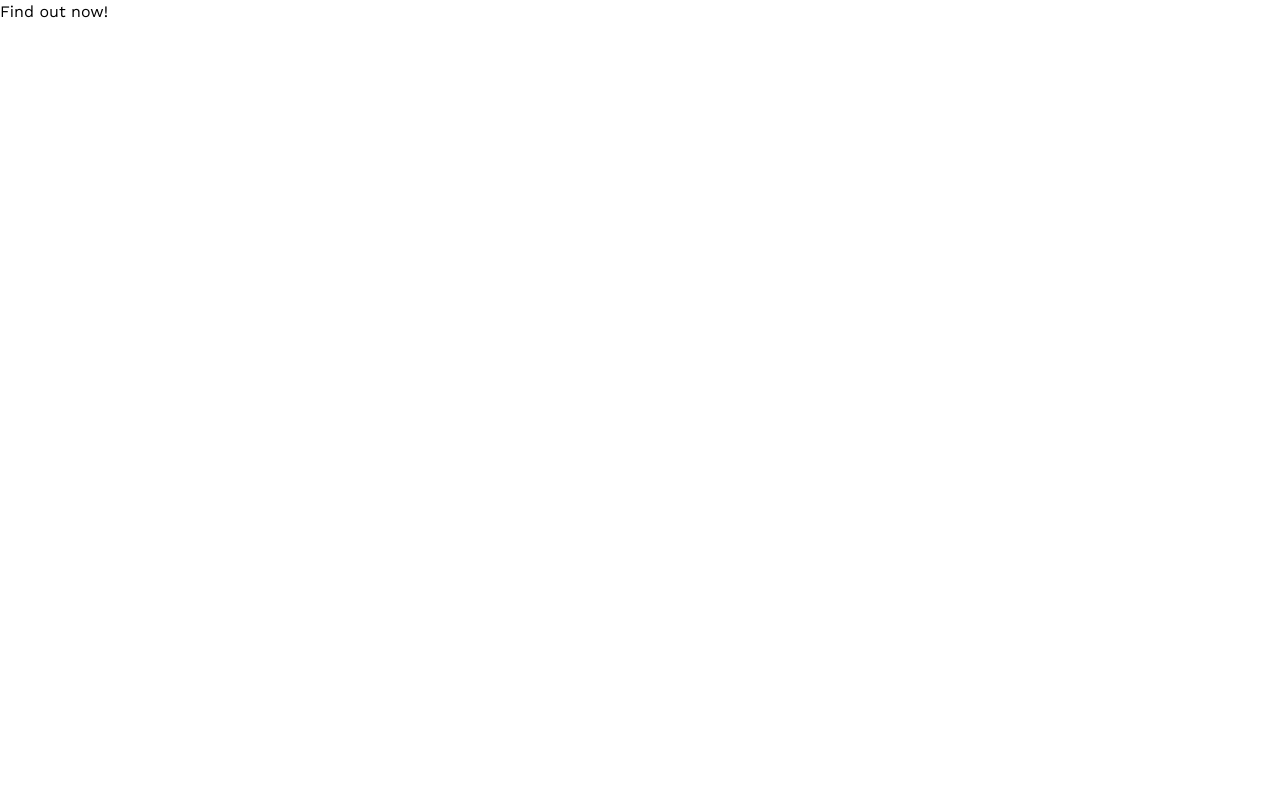
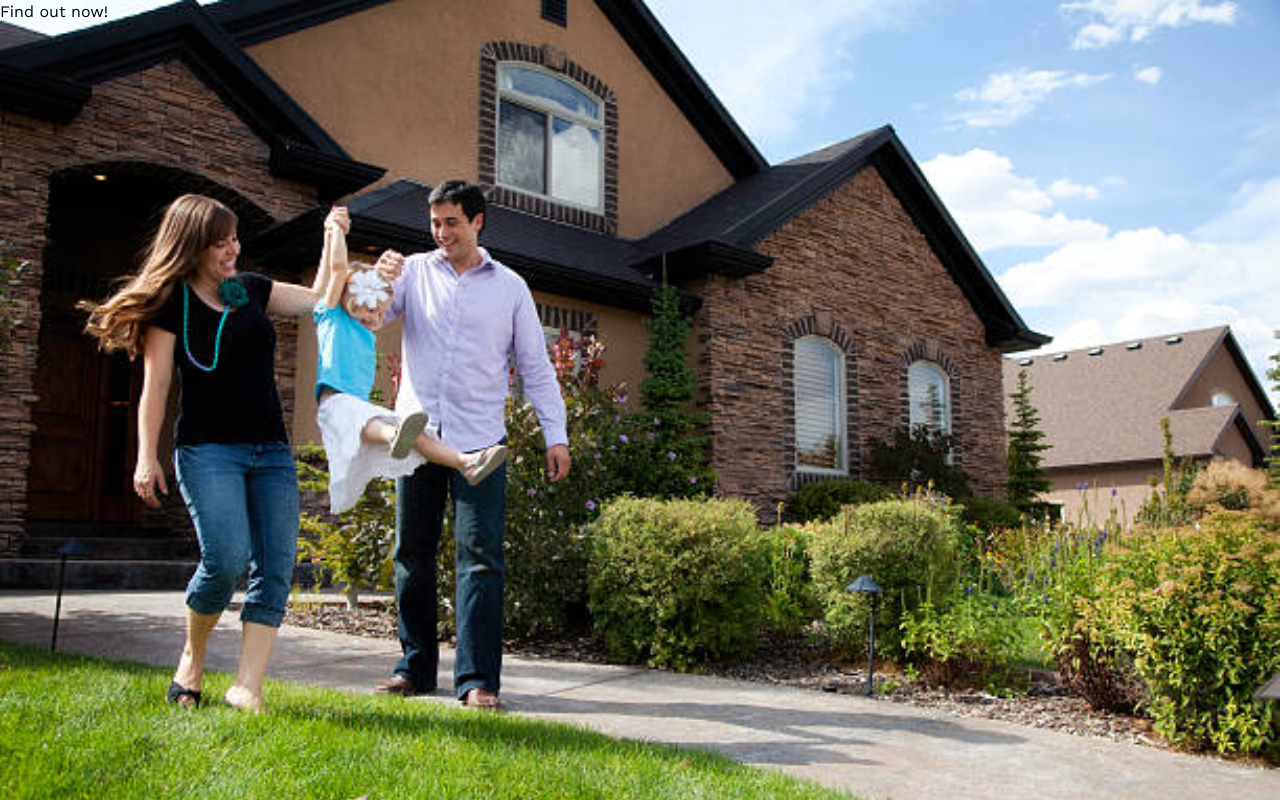
Before and after one commit to HackUTD-X-2023/project, a Next.js app: page / in a window 1280 px wide. Built offline with nearby package versions, Linux system fonts and the light colour scheme.

Commit message:
Added bg image

```diff
--- a/app/page.js
+++ b/app/page.js
@@ -1,12 +1,11 @@
 'use client';
-
 import React, { use, useState } from 'react';
 import { useRouter } from 'next/navigation'
 
 export default function Home() {
   const router = useRouter();
   return (
-    <main>
+    <main className="bg-family h-screen bg-no-repeat bg-cover bg-blend-darken">
       <button type="button" onClick={() => router.push('/form')}>
         Find out now!
       </button>
--- a/tailwind.config.js
+++ b/tailwind.config.js
@@ -11,9 +11,11 @@ module.exports = {
         work: ["Work", "sans"]
       },
       backgroundImage: {
+        'family': "url('/cover.jpg')",
         'gradient-radial': 'radial-gradient(var(--tw-gradient-stops))',
         'gradient-conic':
           'conic-gradient(from 180deg at 50% 50%, var(--tw-gradient-stops))',
+
       },
     },
   },
```
Also changed, not shown: public/cover.jpg (added).
